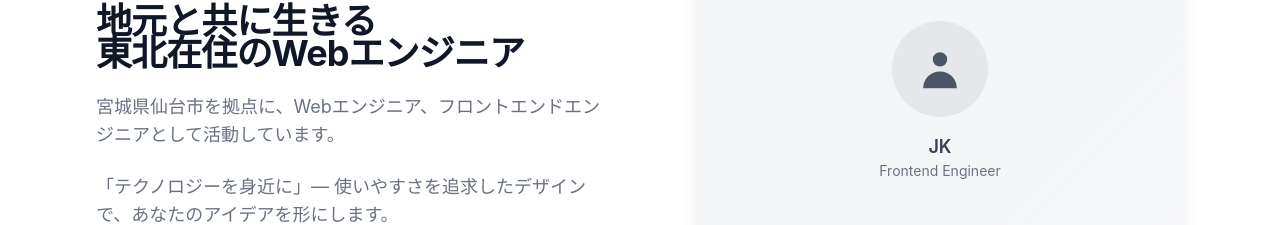
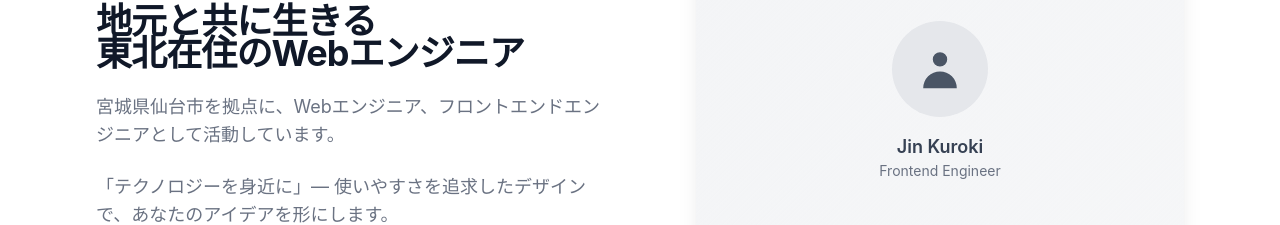
Before and after one commit to NOIRU13/portfolio, a Vue app: page / in a window 1280 px wide. Shown: the part 1007-1232 px from the top of the page. Built offline with nearby package versions, Linux system fonts and the light colour scheme.

Commit message:
no message

```diff
--- a/src/components/sections/AboutSection.vue
+++ b/src/components/sections/AboutSection.vue
@@ -35,7 +35,7 @@
                         <path fill-rule="evenodd" d="M10 9a3 3 0 100-6 3 3 0 000 6zm-7 9a7 7 0 1114 0H3z" clip-rule="evenodd" />
                       </svg>
                     </div>
-                    <p class="text-lg font-semibold text-gray-700">JK</p>
+                    <p class="text-lg font-semibold text-gray-700">Jin Kuroki</p>
                     <p class="text-sm text-gray-500">Frontend Engineer</p>
                   </div>
                 </div>
```
